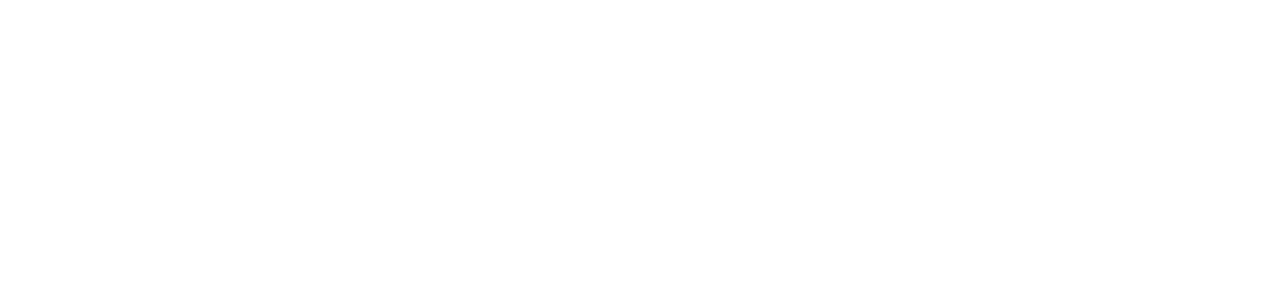
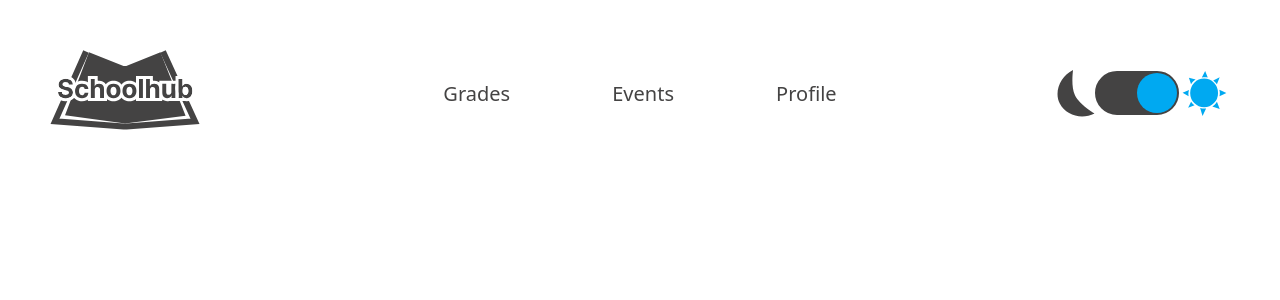
Before and after one commit to TheGreatShan/SchoolHub, a React (Create React App) app in the folder src/SchoolHub.Webapp/: page / in a window 1280 px wide. Shown: the top 300 px of the page. Built offline with nearby package versions, Linux system fonts and the light colour scheme.

Commit message:
add header

```diff
--- /dev/null
+++ b/src/SchoolHub.Webapp/src/components/logo/Logo.tsx
@@ -0,0 +1,14 @@
+import { useContext } from "react";
+import { ThemeContext } from "../../contexts";
+import {ReactComponent as LogoLight} from "../../icons/logo-light.svg";
+import {ReactComponent as LogoDark} from "../../icons/logo-dark.svg";
+
+
+function Logo() {
+    const {theme, setTheme} = useContext(ThemeContext);
+    return(
+        theme === 'light'? <LogoLight/>: <LogoDark/>
+    );
+}
+
+export default Logo;
--- /dev/null
+++ b/src/SchoolHub.Webapp/src/components/navbar/Navbar.css
@@ -0,0 +1,4 @@
+.Navbar {
+    display: grid;
+    grid-template-columns: repeat(3, 1fr);
+}
--- /dev/null
+++ b/src/SchoolHub.Webapp/src/components/navbar/Navbar.tsx
@@ -0,0 +1,26 @@
+import { Link } from "react-router-dom";
+import {ReactComponent as LogoLight} from '../../icons/logo-light.svg';
+import ThemeToggle from "../themeToggle/ThemeToggle";
+import Logo from "../logo/Logo";
+
+import './Navbar.css';
+
+function Navbar() {
+    return (
+        <header className="Navbar">
+            <Link to="/"><Logo/></Link>
+            <div className="flex-row" style={{ justifyContent: "space-between" }}>
+                <Link to="/grades">Grades</Link>
+                <Link to="/events">Events</Link>
+                <Link to="/profile">Profile</Link>
+            </div>
+            <div className="flex-row" style={{justifySelf: "end"}}>
+                <ThemeToggle/>
+            </div>
+
+
+        </header>
+    );
+}
+
+export default Navbar;
--- a/src/SchoolHub.Webapp/src/index.css
+++ b/src/SchoolHub.Webapp/src/index.css
@@ -5,6 +5,7 @@
   --orange: #ECA10F;
   --red: #DC2727;
   --grey: #BCBCBC;
+  --dark-grey: #444343;
   font-family: system-ui;
   font-size: 15pt;
 
@@ -12,9 +13,17 @@
 
 body {
   --primary-color: black;
-  --secondary-color: #444343;
-  background-color: white;
+  --secondary-color: var(--dark-grey);
+  --bg-color: white;
+  background-color: var(--bg-color);
   color: var(--primary-color);
+  margin: 50px;
+}
+
+body.dark {
+  --primary-color: white;
+  --secondary-color: var(--grey);
+  --bg-color: var(--dark-grey)
 }
 
 a {
@@ -29,4 +38,5 @@
 .flex-row {
   display: flex;
   flex-direction: row;
+  align-items: center;
 }
--- a/src/SchoolHub.Webapp/src/pages/home/Home.tsx
+++ b/src/SchoolHub.Webapp/src/pages/home/Home.tsx
@@ -1,6 +1,10 @@
+import Navbar from "../../components/navbar/Navbar";
+
 function Home() {
     return(
-        <></>
+        <>
+        <Navbar/>
+        </>
     );
 }
 
```
Also changed, not shown: src/SchoolHub.Webapp/src/icons/logo-dark.svg (added).
